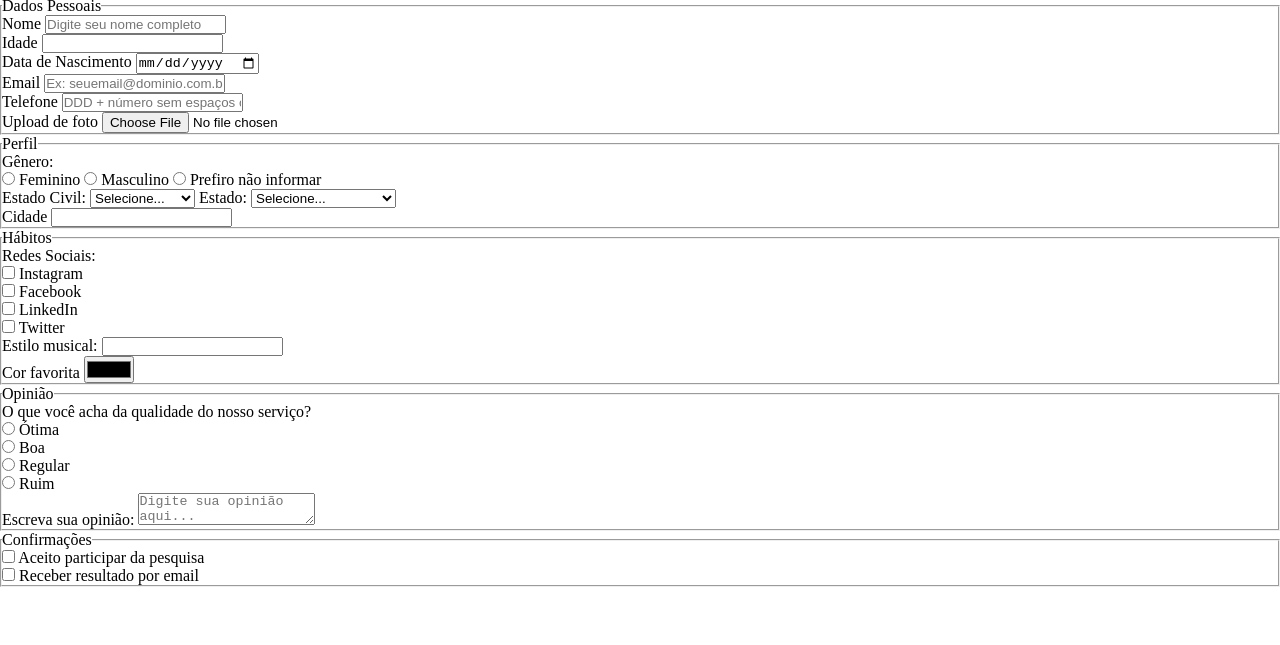
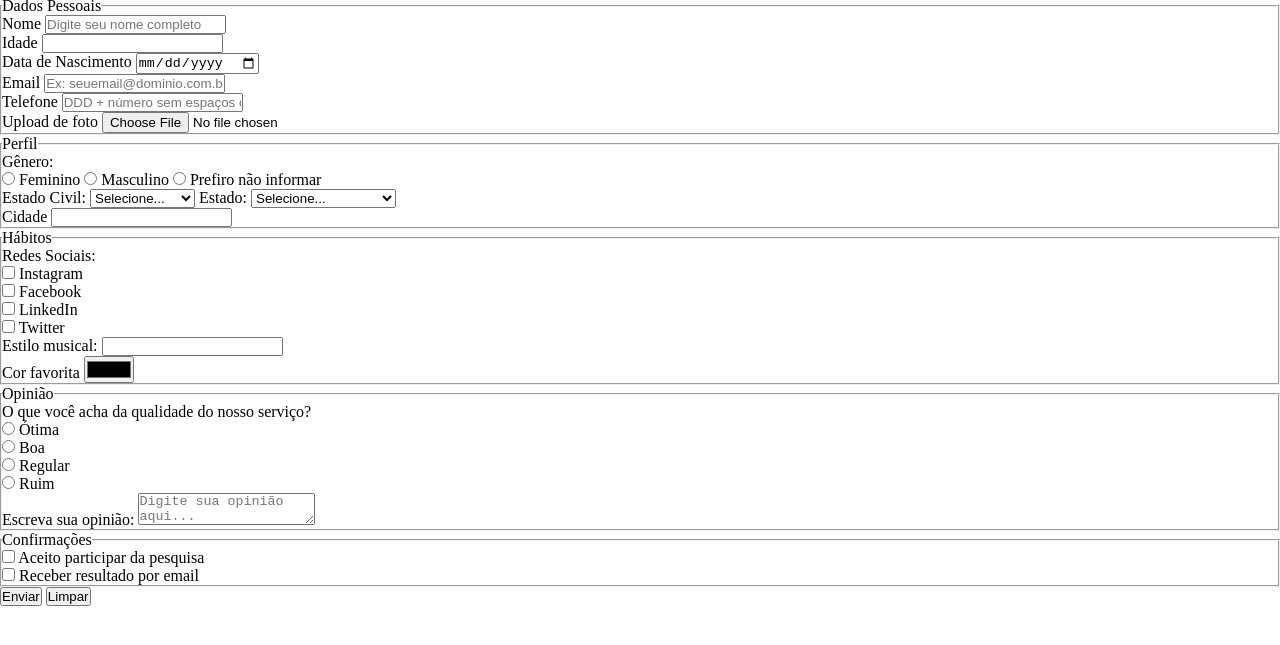
Before and after one commit to luuanamendes/alura-carreira-desenvolvimento-frontend, a plain HTML site: page base/pesquisa-culturama/pesquisa-culturama.html in a window 1280 px wide. Shown: the part 149-794 px from the top of the page. Drawn offline with Linux system fonts and the light colour scheme.

Commit message:
adicionando botoes no form

```diff
--- a/base/pesquisa-culturama/pesquisa-culturama.html
+++ b/base/pesquisa-culturama/pesquisa-culturama.html
@@ -148,6 +148,8 @@
                 <input id="getResult" type="checkbox" name="userGetResult" value="confirmed">
                 <label for="getResult">Receber resultado por email</label>
             </fieldset>
+            <button type="submit">Enviar</button>
+            <button type="submitt">Limpar</button>
         </form>
     </section>
 </body>
```
